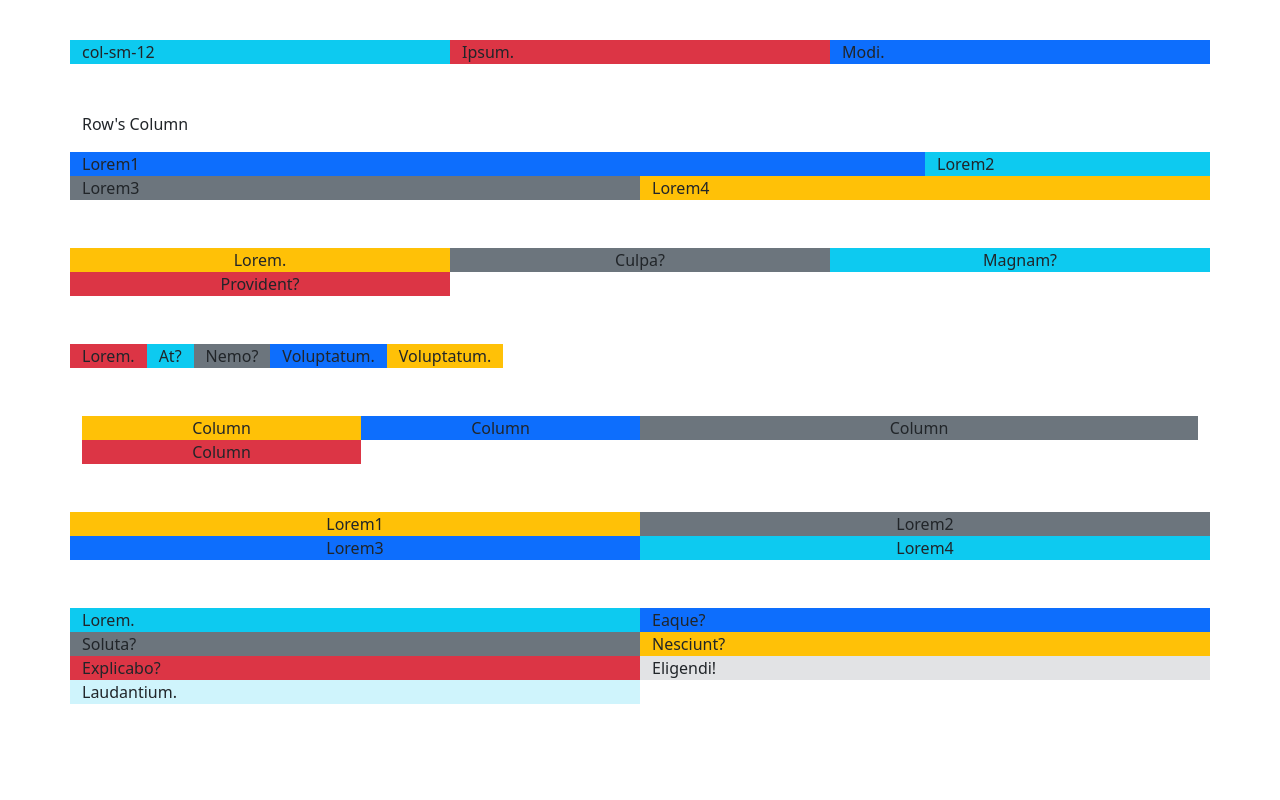
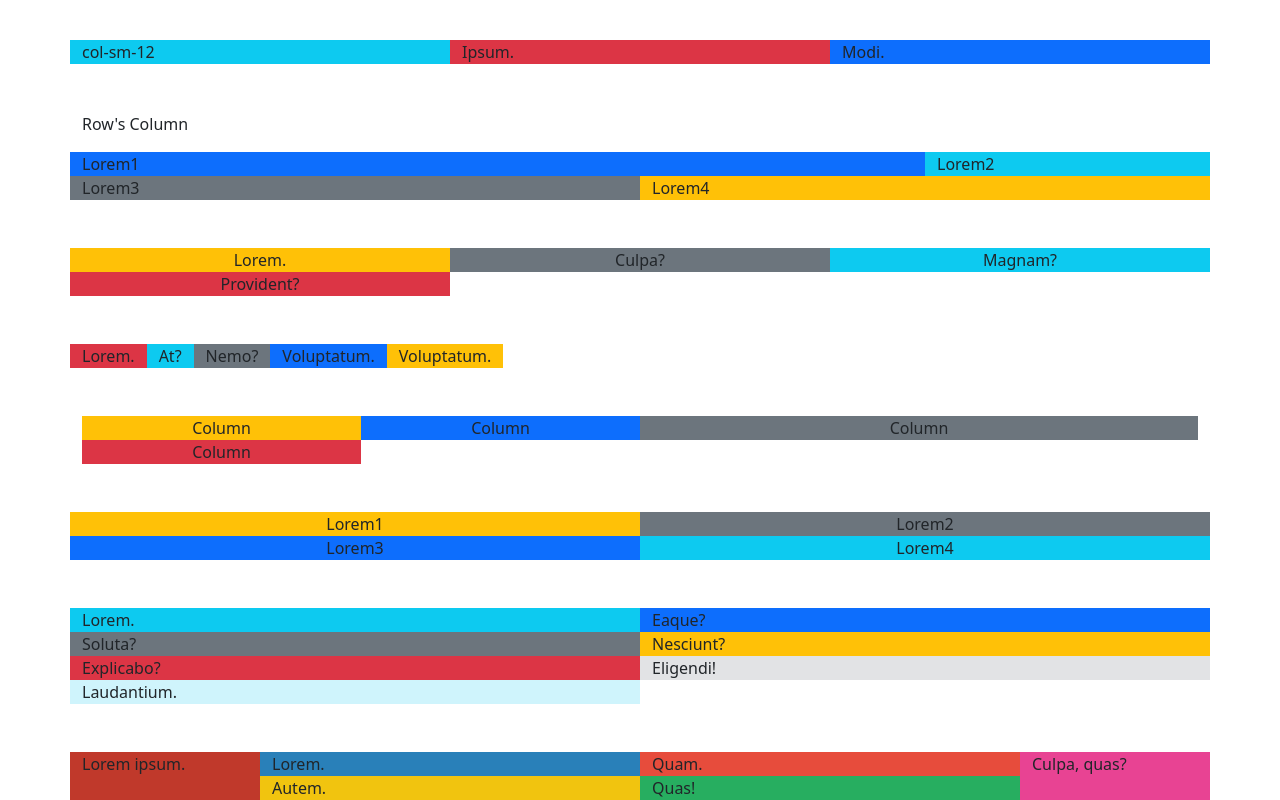
Before and after one commit to musakavus/bootstrap, a website: page 003-Grid/index.html in a window 1280 px wide. Shown: the part 304-1104 px from the top of the page. Before the commit the page ends 1008 px from the top, so only its background shows below. Drawn offline with Linux system fonts and the light colour scheme.

Commit message:
son rotuslar

```diff
--- a/003-Grid/index.html
+++ b/003-Grid/index.html
@@ -144,6 +144,19 @@ Bu grid sistemi, içeriğin esnek bir şekilde düzenlenmesine ve tamamen respon
         <div class="col bg-info-subtle">Laudantium.</div>
     </div>
 
+    <div class="row mt-5">
+        <div class="col-2 " style="background-color: #c0392b">Lorem ipsum.</div>
+        <div class="col-8" style="background-color: #3498db">
+            <div class="row row-cols-2" style="background-color: #e67e22">
+                <!--  Col içinde row ekleyebilirsin -->
+                <div class="col" style="background-color: #2980b9">Lorem.</div>
+                <div class="col" style="background-color: #e74c3c">Quam.</div>
+                <div class="col" style="background-color: #f1c40f">Autem.</div>
+                <div class="col" style="background-color: #27ae60">Quas!</div>
+            </div>
+        </div>
+        <div class="col-2" style="background-color: #e84393">Culpa, quas?</div>
+    </div>
 
 </div>
 </body>
```
